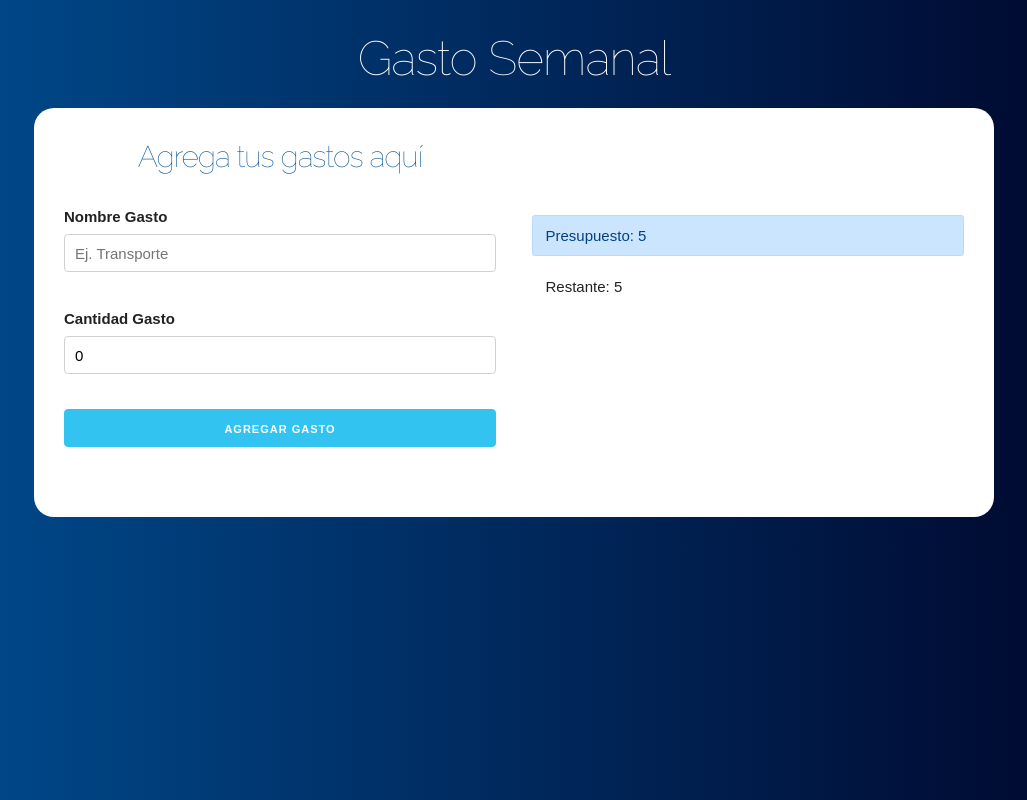
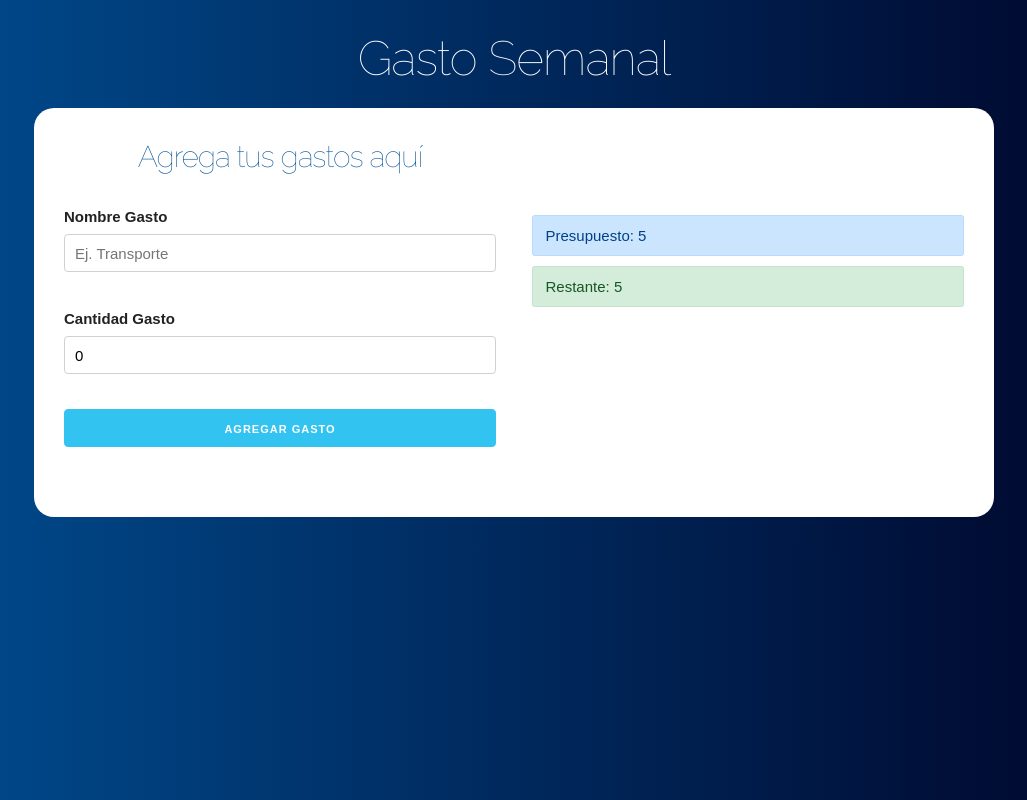
Before and after one commit to Leoniiii/Gasto-Semanal, a React (Create React App) app: page / in a window 1280 px wide. Both pictures are taken after typing "5" into the empty fields and a click on the input "Definir Presupuesto". Shown: the whole page, without its empty margins (126-1153 px from the left). Built offline with nearby package versions, Linux system fonts and the light colour scheme.

Commit message:
Cambiando el color del restante conforme se agote el presupuesto

```diff
--- a/src/App.js
+++ b/src/App.js
@@ -15,7 +15,6 @@
   //UseEffect que actualiza el restante
 
   useEffect(() => {
-
     if (crearGasto) {
       //Agrega el nuevo presupuesto
       guardarGastos([...gastos, gasto]);
@@ -25,11 +24,9 @@
       guardarRestante(presupuestoRestante);
 
       //Resetear a false
-      guardarCrearGasto(false)
+      guardarCrearGasto(false);
     }
-
-
-  }, [gasto, guardarGasto]);
+  }, [gasto, crearGasto, gastos, restante]);
 
   return (
     <div className="container">
@@ -47,8 +44,8 @@
             <div className="row">
               <div className="one-half column">
                 <Formulario
-                 guardarGasto={guardarGasto}
-                 guardarCrearGasto= {guardarCrearGasto}
+                  guardarGasto={guardarGasto}
+                  guardarCrearGasto={guardarCrearGasto}
                 />
               </div>
               <div className="one-half column">
--- a/src/components/ControlPresupuesto.js
+++ b/src/components/ControlPresupuesto.js
@@ -1,15 +1,14 @@
-import React, {Fragment} from 'react';
+import React, { Fragment } from "react";
+import { revisarPresupuesto } from "../helper";
 
-const ControlPresupuesto = (props) => {
-    return (
-        <Fragment>
-            <div className="alert alert-primary">
-                Presupuesto: {props.presupuesto}
-            </div>
-            <div className="alert">
-                Restante: {props.restante}
-            </div>
-        </Fragment>
-    )
-}
+const ControlPresupuesto = ({ presupuesto, restante }) => {
+  return (
+    <Fragment>
+      <div className="alert alert-primary">Presupuesto: {presupuesto}</div>
+      <div className={revisarPresupuesto(presupuesto, restante)}>
+        Restante: {restante}
+      </div>
+    </Fragment>
+  );
+};
 export default ControlPresupuesto;
--- /dev/null
+++ b/src/helper.js
@@ -0,0 +1,12 @@
+export const revisarPresupuesto = (presupuesto, restante) => {
+  let clase;
+
+  if (presupuesto / 4 > restante) {
+    clase = "alert alert-danger";
+  } else if (presupuesto / 2 > restante) {
+    clase = "alert alert-warning";
+  } else {
+    clase = "alert alert-success";
+  }
+  return clase;
+};
--- a/src/index.css
+++ b/src/index.css
@@ -1,8 +1,8 @@
 .alert p {
-  margin-bottom: 0!important;
+  margin-bottom: 0 !important;
 }
 body {
-  background: #000428;  /* fallback for old browsers */
+  background: #000428; /* fallback for old browsers */
   background: -webkit-linear-gradient(to right, #004e92, #000428);
   background: linear-gradient(to right, #004e92, #000428);
   margin: 0;
@@ -13,14 +13,14 @@
   margin: 30px 0;
 }
 .contenido {
-  padding:20px;
+  padding: 20px;
 }
 .contenido-principal {
   background-color: white;
   padding: 30px;
   border-radius: 20px;
 }
-.presupuesto p{
+.presupuesto p {
   margin-bottom: 0;
   font-weight: bold;
 }
@@ -33,18 +33,18 @@
   justify-content: space-between;
 }
 h1 {
-  font-family: 'Raleway', sans-serif;
+  font-family: "Raleway", sans-serif;
   font-weight: 100;
   color: white;
   text-align: center;
-  font-size: 4.8rem!important;
+  font-size: 4.8rem !important;
 }
 h2 {
-  font-family: 'Raleway', sans-serif;
+  font-family: "Raleway", sans-serif;
   font-weight: 100;
-  color:#004e92;
-  margin-bottom:30px;
-  font-size:3rem!important;
+  color: #004e92;
+  margin-bottom: 30px;
+  font-size: 3rem !important;
   text-align: center;
 }
 .campo {
@@ -55,10 +55,10 @@
 }
 .alert {
   position: relative;
-  padding: .75rem 1.25rem;
+  padding: 0.75rem 1.25rem;
   margin-bottom: 1rem;
   border: 1px solid transparent;
-  border-radius: .25rem;
+  border-radius: 0.25rem;
 }
 .alert-primary {
   color: #004085;
@@ -80,26 +80,26 @@
   background-color: #fff3cd;
   border-color: #ffeeba;
 }
-.gastos-realizados  {
+.gastos-realizados {
   margin-bottom: 2rem;
 }
-.gastos-realizados li{
+.gastos-realizados li {
   list-style: none;
   margin-bottom: 0rem;
   border-bottom: 1px solid #e1e1e1;
   padding: 1rem 0;
 }
 .gastos-realizados li:last-of-type {
-  margin-bottom: 0!important;
+  margin-bottom: 0 !important;
 }
 .gastos-realizados li p {
   display: flex;
   justify-content: space-between;
   align-items: center;
-  margin:0;
+  margin: 0;
 }
 .gastos-realizados li .gasto {
   background-color: #004085;
   padding: 1rem;
-  color:white;
+  color: white;
 }
```
